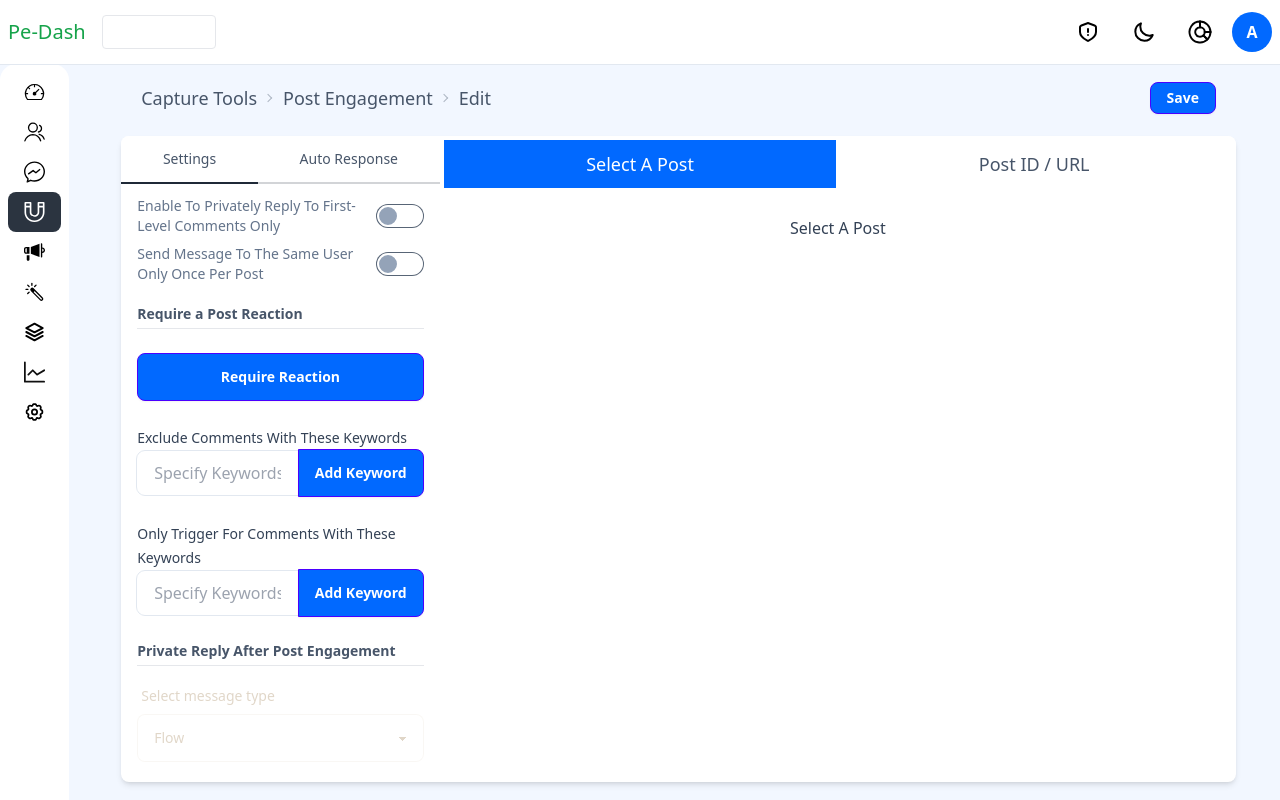
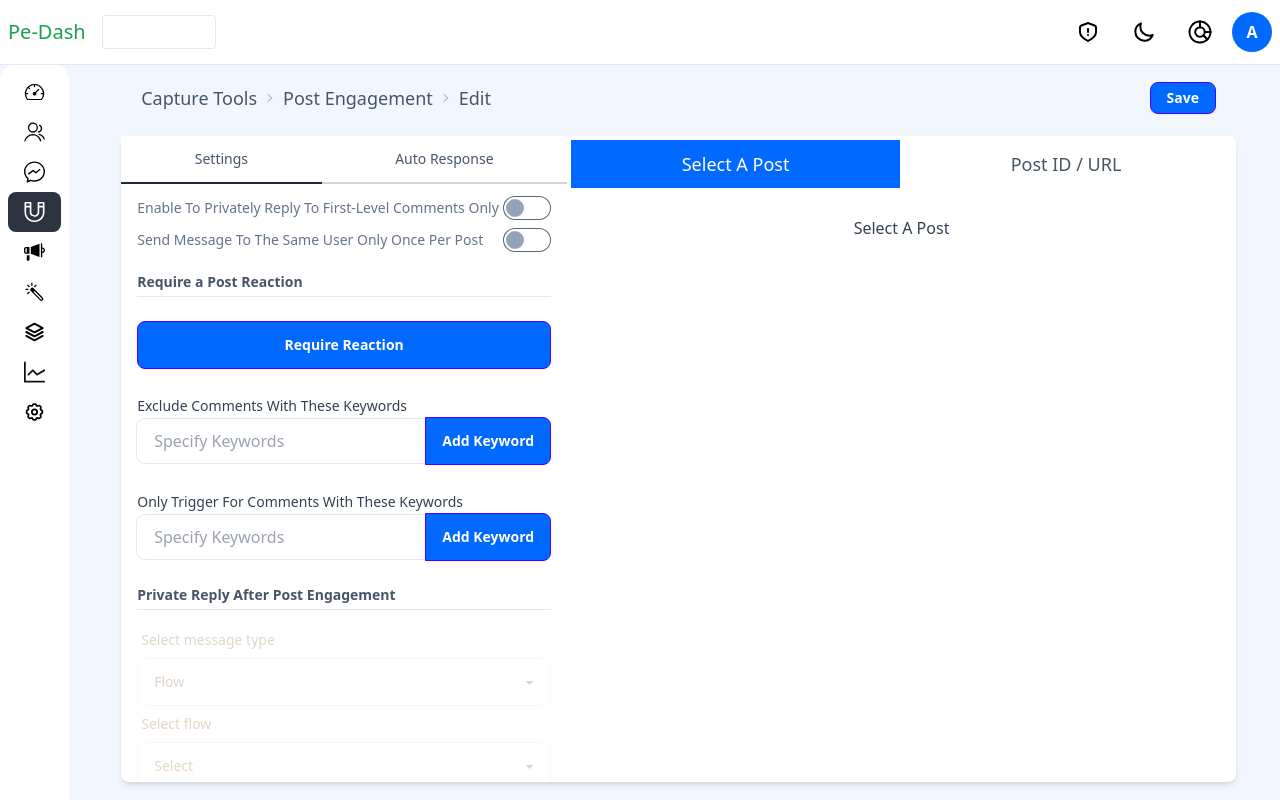
Before and after one commit to d-beloved/pengagement-dashboard, a React (Vite) app: page /capture-tools/post-engagements/1/edit in a window 1280 px wide. Built offline with nearby package versions, Linux system fonts and the light colour scheme.

Commit message:
fix casing issue

```diff
--- a/src/App.tsx
+++ b/src/App.tsx
@@ -2,7 +2,7 @@ import { FunctionComponent } from "react";
 import { createBrowserRouter, Outlet, RouterProvider } from "react-router-dom";
 import Topbar from "./components/Topbar";
 import Sidebar from "./components/Sidebar";
-import EditPage from "./components/editPostEngagement/EditPage";
+import EditPage from "./components/editPostEngagement/EditPageTemp";
 import PostEngagementPage from "./components/postEngagementPage/PostEngagementPage";
 
 const Root: FunctionComponent = () => {
--- a/src/components/EditPostEngagement/EditPage.tsx
+++ b/src/components/EditPostEngagement/EditPageTemp.tsx
@@ -25,10 +25,10 @@ const EditPage: FunctionComponent = () => {
 					Save
 				</div>
 			</div>
-			<div className="flex flex-col md:flex-row overflow-auto w-full bg-white h-[82%] mb-4 shadow-md rounded-lg">
+			<div className="md:flex md:flex-row max-md:overflow-y-auto w-full bg-white h-[82%] mb-4 shadow-md rounded-lg">
 				<Tabs
 					type="tabs-bordered"
-					width="w-2/5"
+					width="md:w-2/5"
 					contents={[
 						{ title: "Settings", settings: <Settings /> },
 						{
@@ -41,7 +41,7 @@ const EditPage: FunctionComponent = () => {
 				<hr className="md:hidden w-full border-slate-300 border-2 mb-3" />
 				<Tabs
 					type="tabs-boxed"
-					width="w-3/5"
+					width="md:w-3/5"
 					contents={[
 						{ title: "Select A Post", settings: <SelectPost /> },
 						{ title: "Post ID / URL", settings: <GrabPost /> },
--- a/src/components/Sidebar.tsx
+++ b/src/components/Sidebar.tsx
@@ -11,7 +11,7 @@ const Sidebar: FunctionComponent<SidebarProps> = ({ isHamburgerOpen }) => {
 
 	return (
 		<ul
-			className={`${isHamburgerOpen ? "menu h-full rounded-t-none" : "hidden"} lg:menu menu-vertical rounded-box bg-white w-[4.5rem] max-w-[4.5rem]`}
+			className={`${isHamburgerOpen ? "menu rounded-t-none" : "hidden lg:menu"}  menu-vertical h-full lg:h-auto rounded-box bg-white w-[4.5rem] max-w-[4.5rem]`}
 		>
 			{sidebarItems.map((item, index) => {
 				const isActive = pathname.includes(item.route!);
--- a/src/components/common/Tabs.tsx
+++ b/src/components/common/Tabs.tsx
@@ -17,7 +17,7 @@ const Tabs: FunctionComponent<TabsProps> = ({
 	};
 
 	return (
-		<div className={`w-full md:${width} flex flex-col mb-3`}>
+		<div className={`w-full ${width} flex flex-col`}>
 			<div
 				role="tablist"
 				className={`tabs ${type} tabs-lg bg-white w-full`}
```
Also changed, not shown: 2 other files (tests, documents, lock files or other folders).
